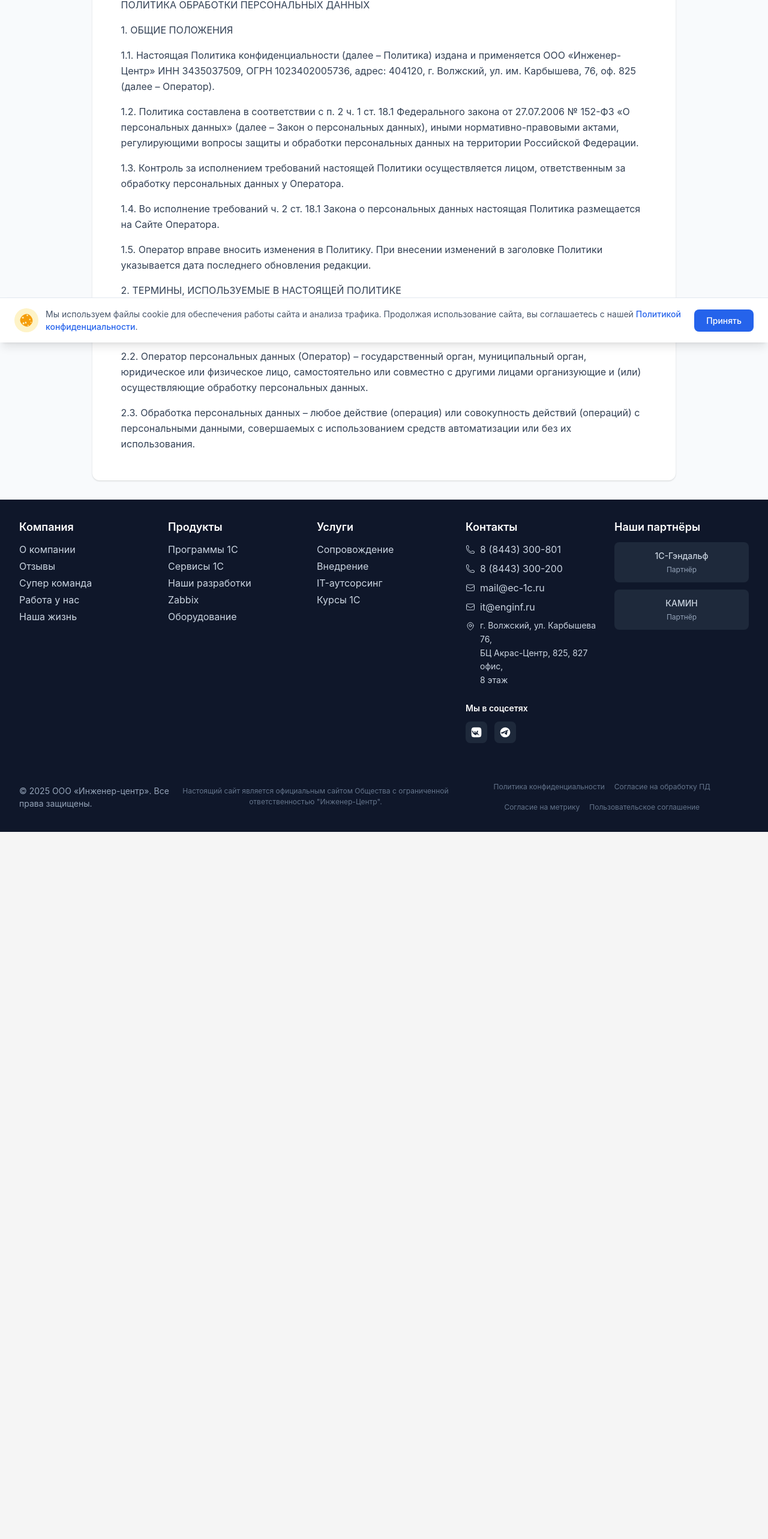
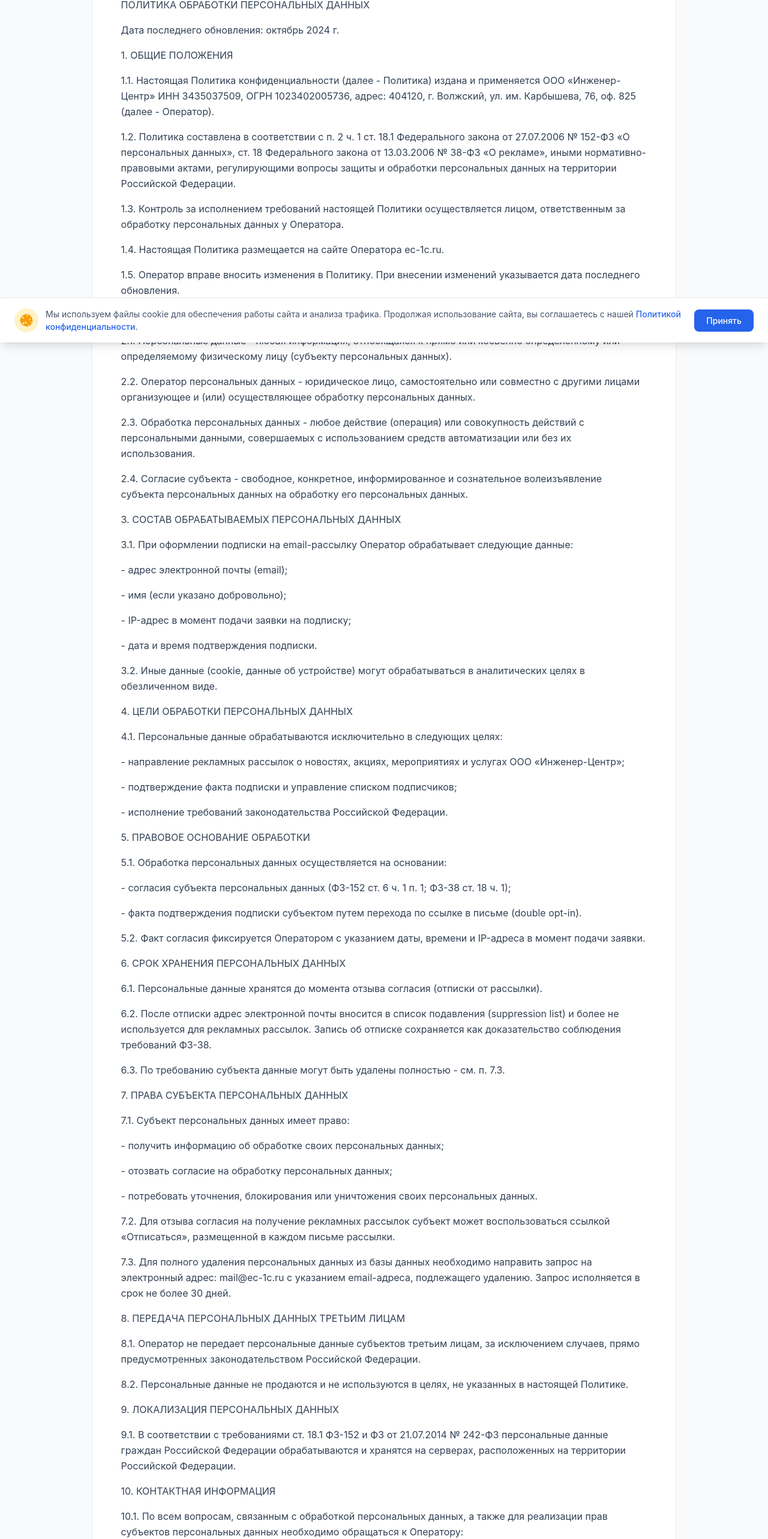
Before and after one commit to Crashkogo/ec1cru, a Next.js app in the folder frontend-next/: page /privacy-policy in a window 1280 px wide. Shown: the part 229-2795 px from the top of the page at 60% size. Before the commit the page ends 1616 px from the top, so only its background shows below. Built offline with nearby package versions, Linux system fonts and the light colour scheme.

Commit message:
feat(legal): complete privacy policy — newsletter consent, data localization, subject rights (FZ-152, FZ-38)

```diff
--- a/frontend-next/app/(public)/privacy-policy/page.tsx
+++ b/frontend-next/app/(public)/privacy-policy/page.tsx
@@ -9,18 +9,82 @@ export default function PrivacyPolicyPage() {
   const privacyPolicyText = `
 ПОЛИТИКА ОБРАБОТКИ ПЕРСОНАЛЬНЫХ ДАННЫХ
 
-1.	ОБЩИЕ ПОЛОЖЕНИЯ
+Дата последнего обновления: октябрь 2024 г.
 
-1.1.	Настоящая Политика конфиденциальности (далее – Политика) издана и применяется ООО «Инженер-Центр» ИНН 3435037509, ОГРН 1023402005736, адрес: 404120, г. Волжский, ул. им. Карбышева, 76, оф. 825 (далее – Оператор).
-1.2.	Политика составлена в соответствии с п. 2 ч. 1 ст. 18.1 Федерального закона от 27.07.2006 № 152-ФЗ «О персональных данных» (далее – Закон о персональных данных), иными нормативно-правовыми актами, регулирующими вопросы защиты и обработки персональных данных на территории Российской Федерации.
-1.3.	Контроль за исполнением требований настоящей Политики осуществляется лицом, ответственным за обработку персональных данных у Оператора.
-1.4.	Во исполнение требований ч. 2 ст. 18.1 Закона о персональных данных настоящая Политика размещается на Сайте Оператора.
-1.5.	Оператор вправе вносить изменения в Политику. При внесении изменений в заголовке Политики указывается дата последнего обновления редакции.
+1. ОБЩИЕ ПОЛОЖЕНИЯ
 
-2.	ТЕРМИНЫ, ИСПОЛЬЗУЕМЫЕ В НАСТОЯЩЕЙ ПОЛИТИКЕ
-2.1.	Персональные данные – любая информация, относящаяся к прямо или косвенно определенному или определяемому физическому лицу (субъекту персональных данных).
-2.2.	Оператор персональных данных (Оператор) – государственный орган, муниципальный орган, юридическое или физическое лицо, самостоятельно или совместно с другими лицами организующие и (или) осуществляющие обработку персональных данных.
-2.3.	Обработка персональных данных – любое действие (операция) или совокупность действий (операций) с персональными данными, совершаемых с использованием средств автоматизации или без их использования.
+1.1. Настоящая Политика конфиденциальности (далее - Политика) издана и применяется ООО «Инженер-Центр» ИНН 3435037509, ОГРН 1023402005736, адрес: 404120, г. Волжский, ул. им. Карбышева, 76, оф. 825 (далее - Оператор).
+1.2. Политика составлена в соответствии с п. 2 ч. 1 ст. 18.1 Федерального закона от 27.07.2006 № 152-ФЗ «О персональных данных», ст. 18 Федерального закона от 13.03.2006 № 38-ФЗ «О рекламе», иными нормативно-правовыми актами, регулирующими вопросы защиты и обработки персональных данных на территории Российской Федерации.
+1.3. Контроль за исполнением требований настоящей Политики осуществляется лицом, ответственным за обработку персональных данных у Оператора.
+1.4. Настоящая Политика размещается на сайте Оператора ec-1c.ru.
+1.5. Оператор вправе вносить изменения в Политику. При внесении изменений указывается дата последнего обновления.
+
+2. ТЕРМИНЫ
+
+2.1. Персональные данные - любая информация, относящаяся к прямо или косвенно определенному или определяемому физическому лицу (субъекту персональных данных).
+2.2. Оператор персональных данных - юридическое лицо, самостоятельно или совместно с другими лицами организующее и (или) осуществляющее обработку персональных данных.
+2.3. Обработка персональных данных - любое действие (операция) или совокупность действий с персональными данными, совершаемых с использованием средств автоматизации или без их использования.
+2.4. Согласие субъекта - свободное, конкретное, информированное и сознательное волеизъявление субъекта персональных данных на обработку его персональных данных.
+
+3. СОСТАВ ОБРАБАТЫВАЕМЫХ ПЕРСОНАЛЬНЫХ ДАННЫХ
+
+3.1. При оформлении подписки на email-рассылку Оператор обрабатывает следующие данные:
+- адрес электронной почты (email);
+- имя (если указано добровольно);
+- IP-адрес в момент подачи заявки на подписку;
+- дата и время подтверждения подписки.
+
+3.2. Иные данные (cookie, данные об устройстве) могут обрабатываться в аналитических целях в обезличенном виде.
+
+4. ЦЕЛИ ОБРАБОТКИ ПЕРСОНАЛЬНЫХ ДАННЫХ
+
+4.1. Персональные данные обрабатываются исключительно в следующих целях:
+- направление рекламных рассылок о новостях, акциях, мероприятиях и услугах ООО «Инженер-Центр»;
+- подтверждение факта подписки и управление списком подписчиков;
+- исполнение требований законодательства Российской Федерации.
+
+5. ПРАВОВОЕ ОСНОВАНИЕ ОБРАБОТКИ
+
+5.1. Обработка персональных данных осуществляется на основании:
+- согласия субъекта персональных данных (ФЗ-152 ст. 6 ч. 1 п. 1; ФЗ-38 ст. 18 ч. 1);
+- факта подтверждения подписки субъектом путем перехода по ссылке в письме (double opt-in).
+
+5.2. Факт согласия фиксируется Оператором с указанием даты, времени и IP-адреса в момент подачи заявки.
+
+6. СРОК ХРАНЕНИЯ ПЕРСОНАЛЬНЫХ ДАННЫХ
+
+6.1. Персональные данные хранятся до момента отзыва согласия (отписки от рассылки).
+6.2. После отписки адрес электронной почты вносится в список подавления (suppression list) и более не используется для рекламных рассылок. Запись об отписке сохраняется как доказательство соблюдения требований ФЗ-38.
+6.3. По требованию субъекта данные могут быть удалены полностью - см. п. 7.3.
+
+7. ПРАВА СУБЪЕКТА ПЕРСОНАЛЬНЫХ ДАННЫХ
+
+7.1. Субъект персональных данных имеет право:
+- получить информацию об обработке своих персональных данных;
+- отозвать согласие на обработку персональных данных;
+- потребовать уточнения, блокирования или уничтожения своих персональных данных.
+
+7.2. Для отзыва согласия на получение рекламных рассылок субъект может воспользоваться ссылкой «Отписаться», размещенной в каждом письме рассылки.
+
+7.3. Для полного удаления персональных данных из базы данных необходимо направить запрос на электронный адрес: mail@ec-1c.ru с указанием email-адреса, подлежащего удалению. Запрос исполняется в срок не более 30 дней.
+
+8. ПЕРЕДАЧА ПЕРСОНАЛЬНЫХ ДАННЫХ ТРЕТЬИМ ЛИЦАМ
+
+8.1. Оператор не передает персональные данные субъектов третьим лицам, за исключением случаев, прямо предусмотренных законодательством Российской Федерации.
+8.2. Персональные данные не продаются и не используются в целях, не указанных в настоящей Политике.
+
+9. ЛОКАЛИЗАЦИЯ ПЕРСОНАЛЬНЫХ ДАННЫХ
+
+9.1. В соответствии с требованиями ст. 18.1 ФЗ-152 и ФЗ от 21.07.2014 № 242-ФЗ персональные данные граждан Российской Федерации обрабатываются и хранятся на серверах, расположенных на территории Российской Федерации.
+
+10. КОНТАКТНАЯ ИНФОРМАЦИЯ
+
+10.1. По всем вопросам, связанным с обработкой персональных данных, а также для реализации прав субъектов персональных данных необходимо обращаться к Оператору:
+
+ООО «Инженер-Центр»
+Адрес: 404120, г. Волжский, Волгоградская область, ул. им. Карбышева, 76, оф. 825
+Телефон: 8 (8443) 300-801
+Email: mail@ec-1c.ru
   `;
 
   const paragraphs = privacyPolicyText.split('\n').filter(p => p.trim() !== '');
```
